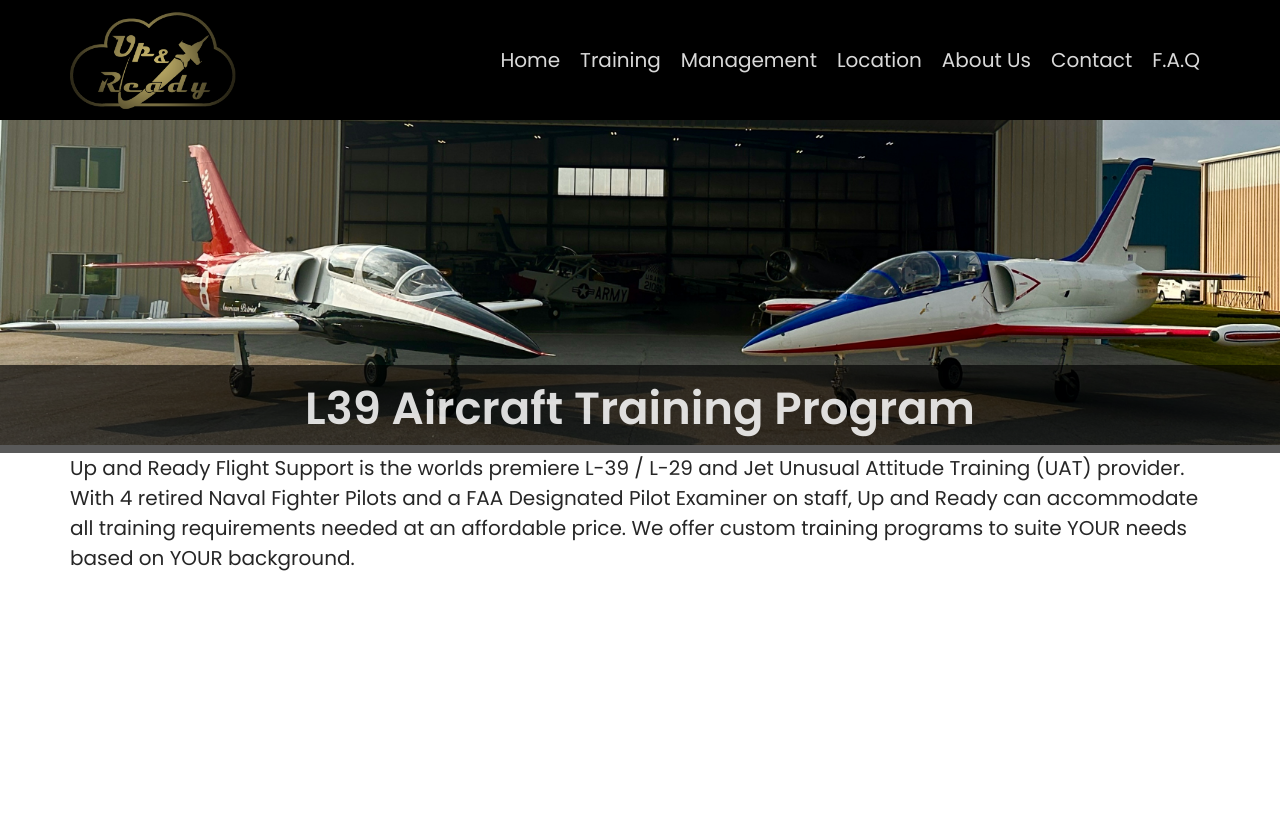
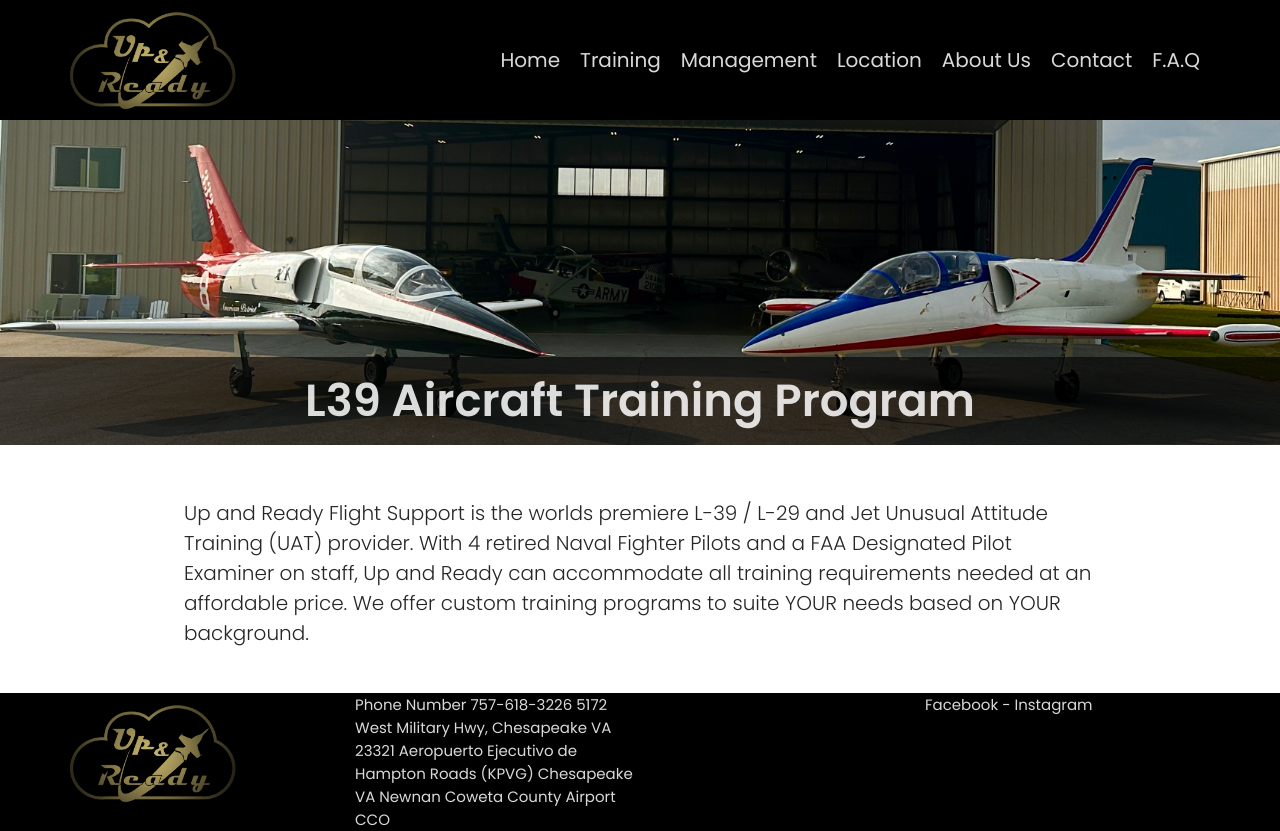
Before and after one commit to GonzaloFloresR/UpAndReadyFlyght, a plain HTML site: page index.html in a window 1280 px wide. Before the commit the page ends 800 px from the top, so only its background shows below. Drawn offline with Linux system fonts and the light colour scheme.

Commit message:
Diseñando index

```diff
--- a/css/style.css
+++ b/css/style.css
@@ -45,7 +45,7 @@
     font-family: 'Poppins';
     src: url('./fonts/Poppins/Poppins-MediumItalic.ttf');
     font-weight: 100;
-    font-style: normal;
+    font-style: italic;
 }
 
 @font-face {
@@ -190,6 +190,19 @@ html {
     font-style: normal;
 }
 
+.font-w1 {
+    font-weight: 100;
+}
+
+.font-w2 {
+    font-weight: 200;
+}
+
+.font-w3 {
+    font-weight: 300;
+}
+
+
 /* Comenzando los estilos */
 
 .bg-black {
@@ -208,6 +221,9 @@ html {
     color: rgba(0,0,0, 0.85);
 }
 
+.d-flex {
+    display: flex;
+}
 
 .ls-none {
     list-style: none;
@@ -234,7 +250,7 @@ ul li a {
     text-decoration: none
 }
 
-header {
+header, footer {
     width: 100%;
 }
 
@@ -248,7 +264,7 @@ header nav {
     display: inline-block;
 }
 
-#logoHeader img {
+#logoHeader img, footer img {
     width: 166px;
     margin: 10px 0px;
 }
@@ -265,7 +281,15 @@ header nav {
     width: 100%;
     padding: 10px 0px;
     position: absolute;
-    bottom: 0px;
+    bottom: 8px;
+}
+
+.p-index {
+    margin: 45px 10%;
+}
+
+footer .container div {
+    width: 25%;
 }
 
 /*  Media Queries */
--- a/index.html
+++ b/index.html
@@ -29,15 +29,21 @@
             <h1 class="font-t2 fsize-7 light-text bg-dark text-center"> L39 Aircraft Training Program</h1>
     </figure>
     <main class="container">
-        <section><p>Up and Ready Flight Support is the worlds premiere L-39 / L-29 and Jet Unusual Attitude Training (UAT) provider. With 4 retired Naval Fighter Pilots and a FAA Designated Pilot Examiner on staff, Up and Ready can accommodate all training requirements needed at an affordable price. We offer custom training programs to suite YOUR needs based on YOUR background.</p></section>
+        <section><p class="p-index fsize-2 font-w3">Up and Ready Flight Support is the worlds premiere L-39 / L-29 and Jet Unusual Attitude Training (UAT) provider. With 4 retired Naval Fighter Pilots and a FAA Designated Pilot Examiner on staff, Up and Ready can accommodate all training requirements needed at an affordable price. We offer custom training programs to suite YOUR needs based on YOUR background.</p></section>
         <section></section>
 
     </main>
-    <footer>
-        <div></div>
-        <div></div>
-        <div></div>
-        <div></div>
+    <footer class="bg-black light-text fsize-1">
+        <div class="container d-flex">
+            <div><img src="img/ur-gold-icon-1.png" alt="Up&ReadyFlight-Logo"></div>
+            <div>Phone Number 757-618-3226
+                5172 West Military Hwy, Chesapeake VA 23321
+                Aeropuerto Ejecutivo de Hampton Roads (KPVG) Chesapeake VA
+                Newnan Coweta County Airport CCO
+            </div>
+            <div></div>
+            <div>Facebook - Instagram</div>
+        </div>
     </footer>
 
 </body>
```
